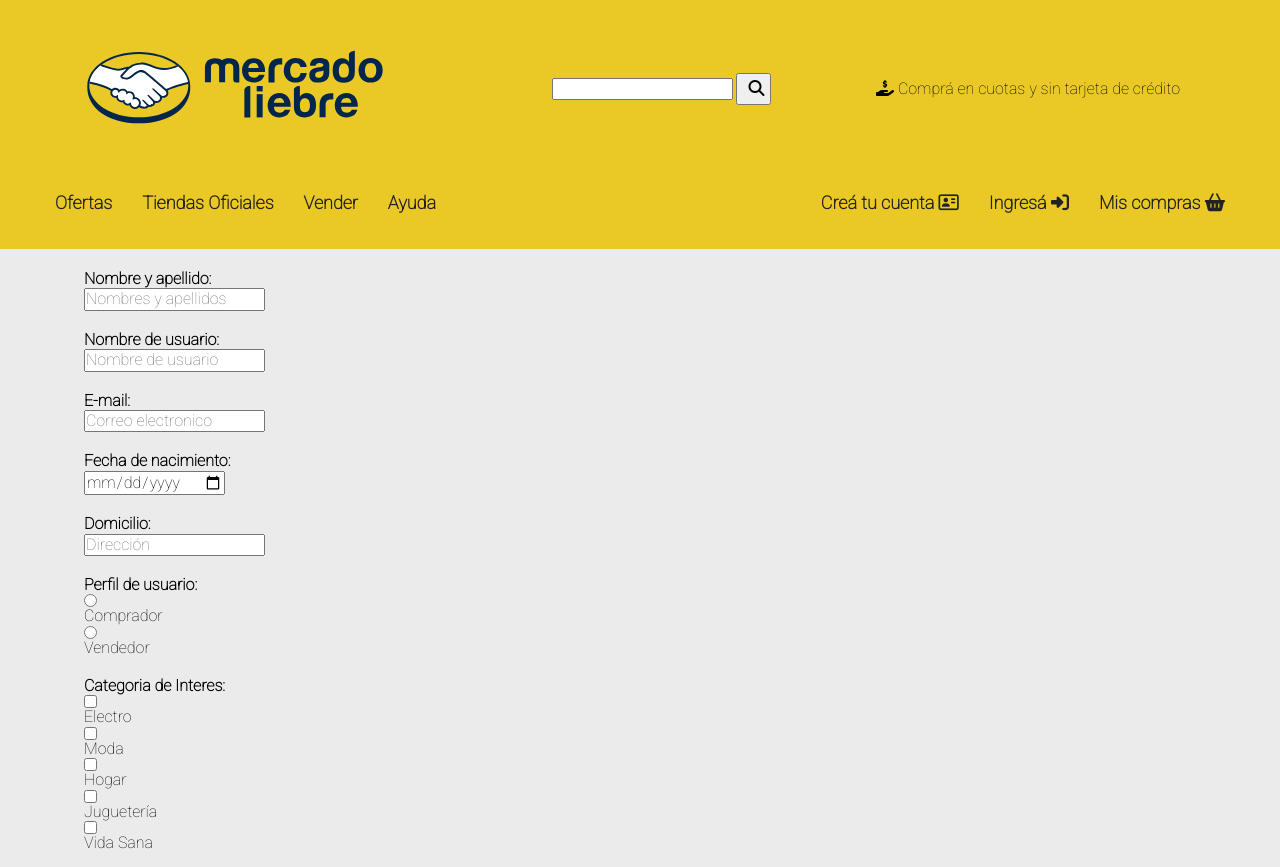
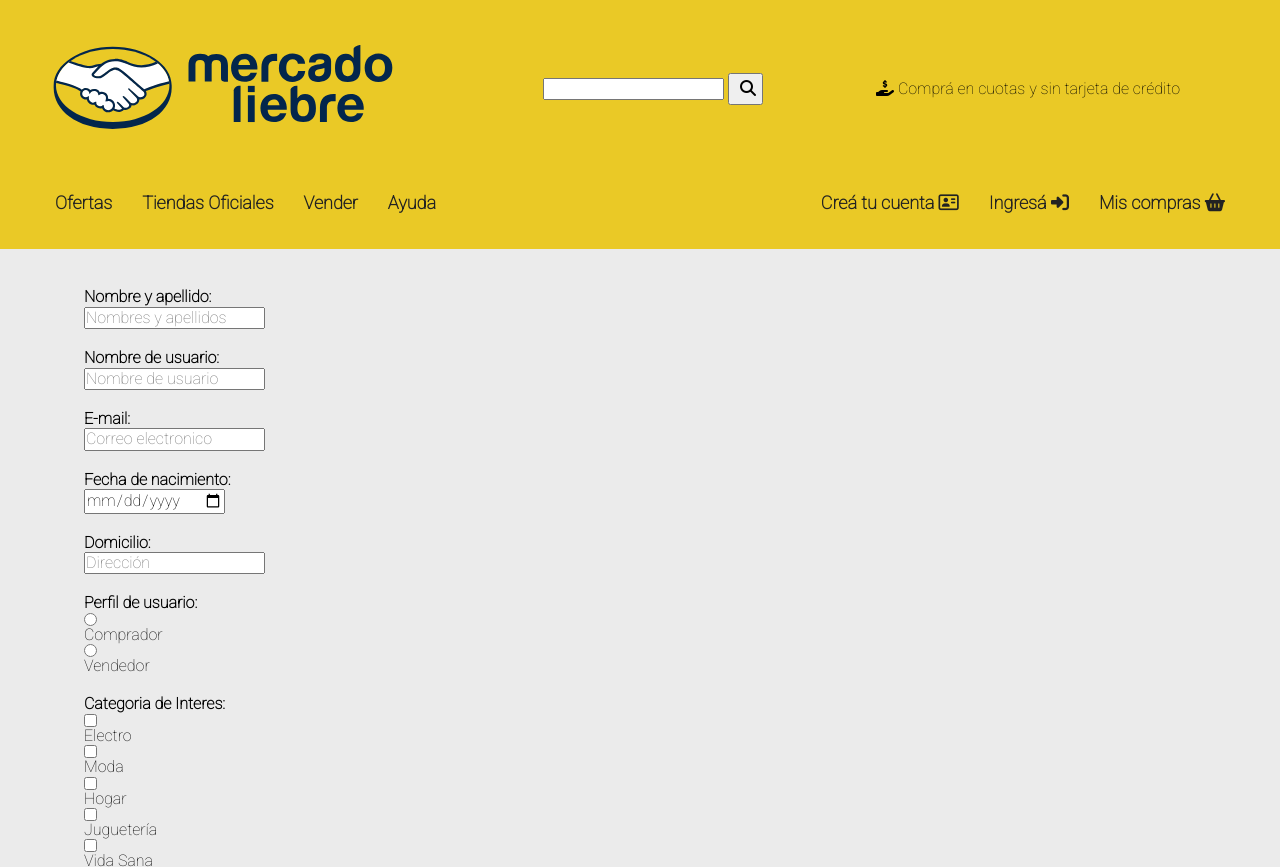
Before and after one commit to JairFonsecaP/mercado-liebre, a website: page views/register.html in a window 1280 px wide. Shown: the top 867 px of the page. Drawn offline with Linux system fonts and the light colour scheme; files that its build step writes are made by us from their sources; files whose address does not match are found by name.

Commit message:
se corrige header del login y de resgister

```diff
--- a/views/register.html
+++ b/views/register.html
@@ -29,18 +29,20 @@
     <header>
       <div class="header">
         <div class="cabecera">
-          <a href="/"
-            ><img
+          <div class="logo">
+            <img
               src="/static/images/logo-mercado-liebre.svg"
               alt="logo de mercado liebre"
-              class="logo"
-          /></a>
-          <form action="#" method="GET">
-            <input type="text" name="Buscar" />
-            <button type="submit" type="reset">
-              <i class="fas fa-search"></i>
-            </button>
-          </form>
+            />
+          </div>
+          <div class="busqueda">
+            <form action="#" method="GET">
+              <input type="text" name="Buscar" />
+              <button type="submit">
+                <i class="fas fa-search"></i>
+              </button>
+            </form>
+          </div>
         </div>
 
         <h2 class="compra-cuotas">
@@ -72,6 +74,7 @@
       </nav>
       <a href="#" class="hamburger"> <i class="fa fa-bars burger"></i></a>
     </header>
+    s
     <main>
       <form method="GET" action="/" class="formulario">
         <div>
```
Also changed, not shown: views/login.html (+12 -10 lines).
